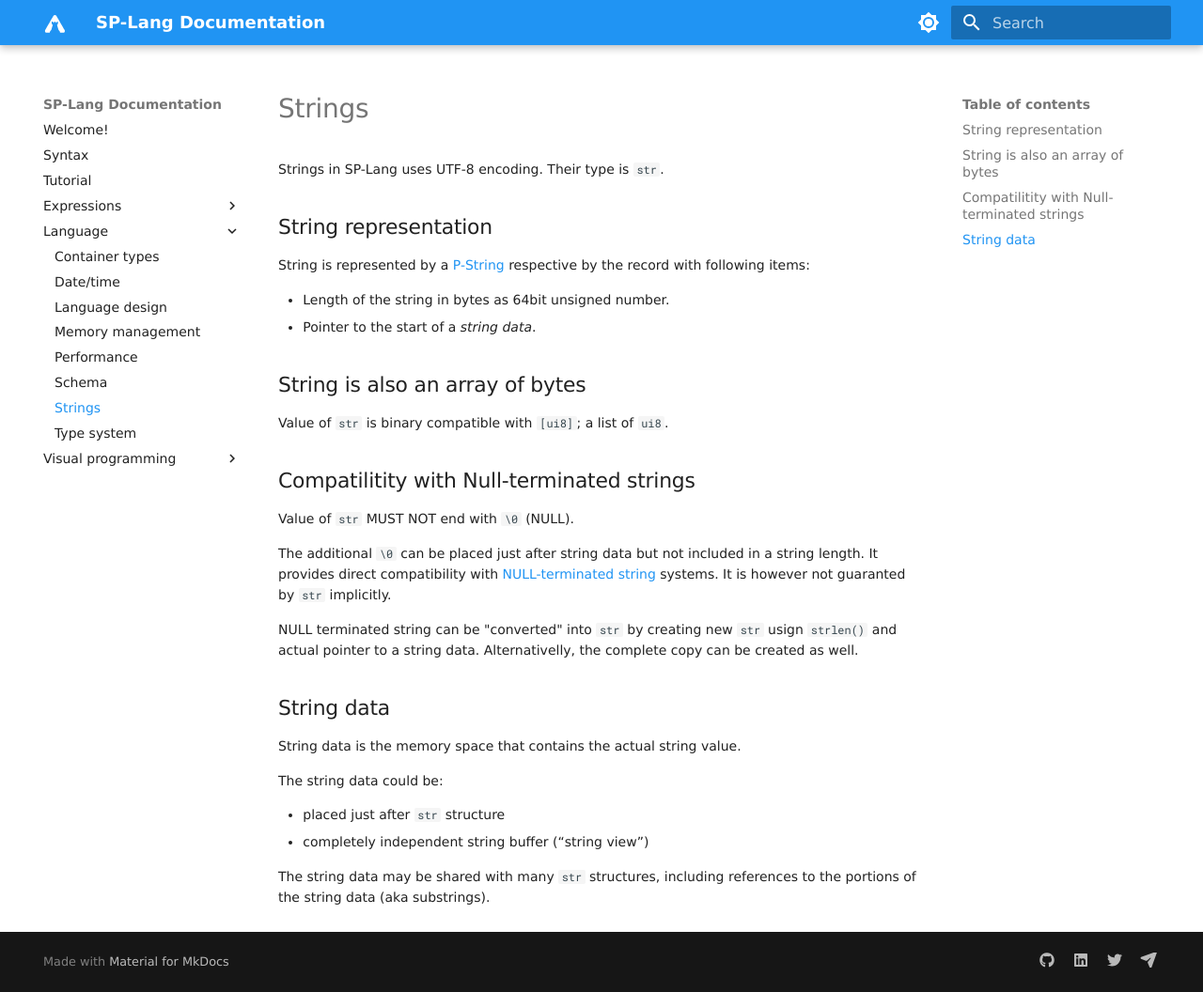
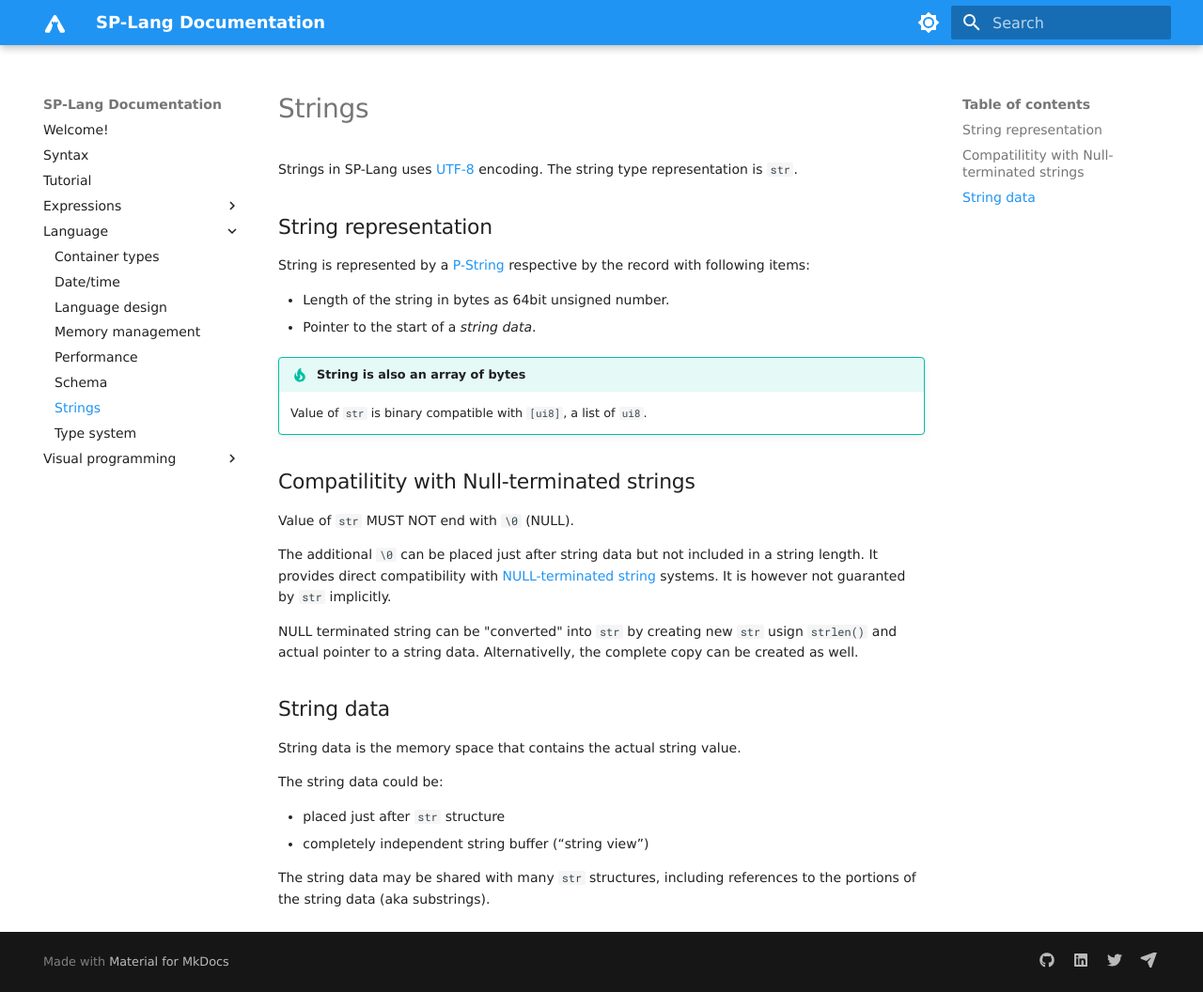
Before and after one commit to TeskaLabs/splang-docs, an MkDocs documentation site: the page built from docs/language/string.md, in a window 1280 px wide and 1056 px high. Shown: the whole window at 94% size. Built offline with MkDocs 1.6.1 and Material for MkDocs 9.7.7, drawn with Linux system fonts in a browser that asks for light colours; some web fonts are replaced.

Commit message:
Improvements in string docs.

```diff
--- a/docs/language/string.md
+++ b/docs/language/string.md
@@ -4,8 +4,8 @@
 
 # Strings
 
-Strings in SP-Lang uses UTF-8 encoding.
-Their type is `str`.
+Strings in SP-Lang uses [UTF-8](https://en.wikipedia.org/wiki/UTF-8) encoding.
+The string type representation is `str`.
 
 
 ## String representation
```
Also changed, not shown: other parts of docs/language/string.md (+2 -2 lines).
